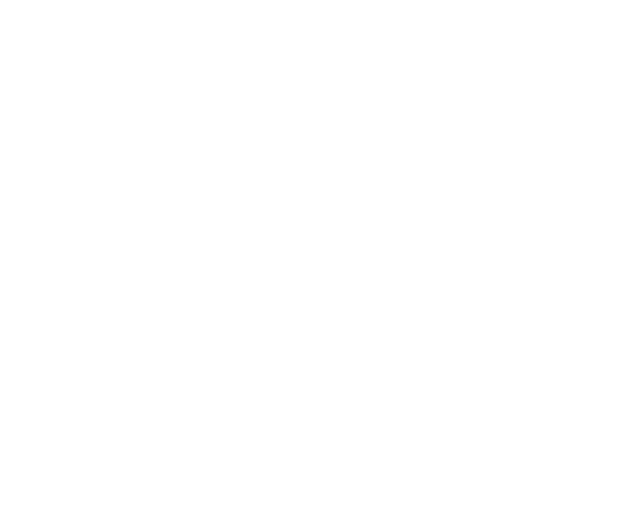
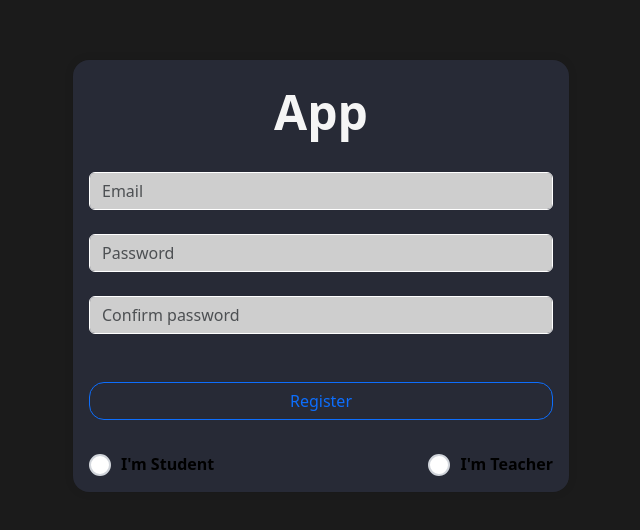
Before and after one commit to zBlasius/subjects_easy, a React (Create React App) app in the folder client/: page /register in a window 1280 px wide. Before the commit this address had no page. Shown: the part 124-654 px from the top of the page, without its empty margins (319-959 px from the left). Built offline with nearby package versions, Linux system fonts and the light colour scheme; no server answers.

Commit message:
fix: front styles

```diff
--- a/client/package.json
+++ b/client/package.json
@@ -13,6 +13,7 @@
     "axios": "^1.6.7",
     "bootstrap": "^5.3.3",
     "dotenv": "^16.4.5",
+    "primereact": "^10.7.0",
     "react": "^18.2.0",
     "react-bootstrap": "^2.10.1",
     "react-dom": "^18.2.0",
--- a/client/src/App.tsx
+++ b/client/src/App.tsx
@@ -13,6 +13,7 @@
 import NewCourse from './pages/NewCourse';
 import CourseDetails from './pages/CourseDetails';
 import NewVideo from './pages/NewVideo';
+import Register from './pages/Register';
 
 
 function App() {
@@ -51,6 +52,10 @@
       path:"/new-video/:courseId",
       element: <NewVideo/>
     },
+    {
+      path:"/register",
+      element: <Register/>
+    }
   ])
 
   function updateState(key:string, value:string) {
--- a/client/src/components/Input/index.tsx
+++ b/client/src/components/Input/index.tsx
@@ -8,13 +8,14 @@
   variant?: string;
   value?: string;
   placeholder?: string
+  type?: string
 }
 
-const MyInput = ({ onChange, label, variant = "primary", value, placeholder }: MyInputProps) => {
+const MyInput = ({ onChange, label, value, placeholder, type }: MyInputProps) => {
   return (
-    <Form.Group style={{width:'100%'}}>
+    <Form.Group style={{width:'100%', height:"100%"}}>
       <Form.Label>{label}</Form.Label>
-      <Form.Control className="input-main" type="text" onChange={onChange} value={value} placeholder={placeholder} />
+      <Form.Control type={type ?? "text"} style={{backgroundColor: '#cecece', border: '1px solid white'}} className="input-main" onChange={onChange} value={value} placeholder={placeholder} />
     </Form.Group>
   );
 }
--- /dev/null
+++ b/client/src/components/RadioGroup/index.scss
@@ -0,0 +1,8 @@
+.card-main{
+    box-shadow: 0 0 10px rgba(0, 0, 0, 0.1);
+}
+
+.backgroud-dark-theme{
+    background: #272A36;
+    color:white
+}
--- /dev/null
+++ b/client/src/components/RadioGroup/index.tsx
@@ -0,0 +1,35 @@
+import { ChangeEvent, useState } from "react";
+import "./index.scss";
+import { InputGroup, Form } from "react-bootstrap";
+import { RadioButton } from "primereact/radiobutton";
+
+interface MyInputProps {
+  onChange?: (event: ChangeEvent<HTMLInputElement>) => void;
+  options: {
+    value: string;
+    text: string;
+  }[];
+}
+
+const RadioGroup = ({ options, onChange }: MyInputProps) => {
+  const [ingredient, setIngredient] = useState("");
+
+  return (
+    <div style={{display:"flex", justifyContent:"space-between", width:"100%"}}>
+      {options.map((item) => (
+        <div className="flex align-items-center">
+          <RadioButton
+            name="pizza"
+            value={item}
+            onChange={(e) => setIngredient(item.value)}
+            checked={ingredient === item.value}
+            style={{marginRight:10}}
+          />
+          <label style={{fontWeight:600}} className="ml-2">{item.text}</label>
+        </div>
+      ))}
+    </div>
+  );
+};
+
+export default RadioGroup;
--- a/client/src/index.tsx
+++ b/client/src/index.tsx
@@ -1,19 +1,21 @@
-import React from 'react';
-import ReactDOM from 'react-dom/client';
-import './index.css';
-import App from './App';
-import {
-  BrowserRouter,
-} from "react-router-dom";
-import 'bootstrap/dist/css/bootstrap.min.css';
+import React from "react";
+import ReactDOM from "react-dom/client";
+import "./index.css";
+import App from "./App";
+import { BrowserRouter } from "react-router-dom";
+import "bootstrap/dist/css/bootstrap.min.css";
+import "primereact/resources/themes/lara-light-cyan/theme.css";
+import { PrimeReactProvider, PrimeReactContext } from "primereact/api";
 
 const root = ReactDOM.createRoot(
-  document.getElementById('root') as HTMLElement
+  document.getElementById("root") as HTMLElement
 );
 root.render(
   <React.StrictMode>
     <BrowserRouter>
-      <App />
+      <PrimeReactProvider>
+        <App />
+      </PrimeReactProvider>
     </BrowserRouter>
   </React.StrictMode>
 );
--- a/client/src/pages/Login/index.tsx
+++ b/client/src/pages/Login/index.tsx
@@ -1,4 +1,4 @@
-import React, { useContext, useState } from "react";
+import  { useContext, useState } from "react";
 import { useNavigate } from "react-router-dom";
 import MyInput from "../../components/Input";
 import CardCenter from "../../components/CardCenter";
@@ -6,23 +6,27 @@
 import './index.scss'
 import request from "../../utils/request";
 import DataContext from "../../data/Contesxt";
+import { TextColors } from "../../utils/STYLES";
 
 export default function Login() {
     const [pass, setPass] = useState<string>()
+    const [error, setError] = useState(false);
     const { setCourseList, setUser, user } = useContext(DataContext)
     const navigate = useNavigate();
 
     function login() {
-        request("/login", "GET", {
+        request("/login", "POST", {
             email: user?.toString(),
             password: pass?.toString()
         }).then(ret => {
-            console.log('teste', ret)
             if (ret.token) {
                 localStorage.setItem("Authorization", ret.token)
                 getCourseList();
                 navigate("/course-list")
             }
+        }).catch(err=>{
+            console.log('caiu aqui')
+            setError(true)
         })
     }
 
@@ -41,11 +45,12 @@
     return (
         <div>
             <CardCenter className="backgroud-dark-theme">
-                <span className="login-title"> Twygo </span>
+                <span className="login-title"> App </span>
 
                 <MyInput placeholder="Login" onChange={(e) => setUser(e.target.value)} />
-                <MyInput placeholder="Senha" onChange={(e) => setPass(e.target.value)} />
+                <MyInput type="password" placeholder="Senha" onChange={(e) => setPass(e.target.value)} />
 
+                {error && <span style={{color:TextColors.errorText, textAlign:'left', width:"100%"}}> * Login or password invalid </span>}
                 <div className="button-group">
 
                     <div className="login-button-section">
@@ -53,15 +58,8 @@
                         <a href="#"> Esqueci minha senha </a>
                     </div>
 
-                    <span style={{color:"whitesmoke"}}> -- ou -- </span>
 
-                    <div className="login-button-section">
-                        <MyButton variant="outline-primary" onClick={() => login()} label="Entrar com Google" />
-                        <MyButton variant="outline-primary" onClick={() => login()} label="Entrar com Github" />
-                    </div>
-
-                    <div className="line"> </div>
-                    <MyButton variant="outline-primary" disabled={true} label="Registre-se" />
+                    <MyButton variant="outline-primary" onClick={()=> navigate("/register")} label="Registre-se" />
                 </div>
 
 
--- /dev/null
+++ b/client/src/pages/Register/index.scss
@@ -0,0 +1,25 @@
+.register-title{
+    font-size: 3rem;
+    font-weight: 600;
+    color:whitesmoke
+}
+
+.button-group{
+    width: 100%;
+    margin: 3rem auto 2rem auto;
+}
+
+.login-button-section{
+    margin-bottom: 4em;
+    box-sizing: border-box;
+    display: flex;
+    flex-direction: column;
+    gap: .3rem;
+}
+
+.line{
+    border-top:.3px solid #cecece;
+    padding-bottom: 10px;
+    width: 100%;
+    margin: auto;
+}
--- /dev/null
+++ b/client/src/pages/Register/index.tsx
@@ -0,0 +1,82 @@
+import { useContext, useState } from "react";
+import { useNavigate } from "react-router-dom";
+import MyInput from "../../components/Input";
+import CardCenter from "../../components/CardCenter";
+import MyButton from "../../components/Button";
+import "./index.scss";
+import request from "../../utils/request";
+import DataContext from "../../data/Contesxt";
+import RadioGroup from "../../components/RadioGroup";
+
+export default function Register() {
+  const [pass, setPass] = useState<string>();
+  const { setCourseList, setUser, user } = useContext(DataContext);
+  const navigate = useNavigate();
+
+  function register() {
+    request("/register", "POST", {
+      email: user?.toString(),
+      password: pass?.toString(),
+    }).then((ret) => {
+      console.log("teste", ret);
+      if (ret.token) {
+        localStorage.setItem("Authorization", ret.token);
+        getCourseList();
+        navigate("/course-list");
+      }
+    });
+  }
+
+  function getCourseList() {
+    request("/list_all_course", "GET", {
+      email: user?.toString(),
+    })
+      .then((ret) => {
+        setCourseList(ret.list);
+      })
+      .catch((err) => {
+        console.error(err);
+        setCourseList([]);
+      });
+  }
+
+  return (
+    <div>
+      <CardCenter className="backgroud-dark-theme">
+        <span className="register-title"> App </span>
+
+        <MyInput
+          placeholder="Email"
+          onChange={(e) => setUser(e.target.value)}
+        />
+        <MyInput
+          type="password"
+          placeholder="Password"
+          onChange={(e) => setPass(e.target.value)}
+        />
+        <MyInput
+          type="password"
+          placeholder="Confirm password"
+          onChange={(e) => setPass(e.target.value)}
+        />
+
+        <div className="button-group">
+          <div className="register-button-section">
+            <MyButton
+              variant="outline-primary"
+              onClick={() => register()}
+              label="Register"
+            />
+          </div>
+        </div>
+
+        <RadioGroup
+          options={[
+            { value: "Student", text: "I'm Student" },
+            { value: "Teacher", text: "I'm Teacher" },
+          ]}
+        />
+      </CardCenter>
+    </div>
+  );
+}
--- /dev/null
+++ b/client/src/utils/STYLES.ts
@@ -0,0 +1,3 @@
+export const TextColors = {
+    errorText: "#A31B00"
+}
--- a/client/src/utils/request.ts
+++ b/client/src/utils/request.ts
@@ -1,9 +1,7 @@
 import axios from "axios";
-import dotenv from "dotenv";
-dotenv.config();
 
 type HttpMethod = "POST" | "GET" | "PUT" | "DELETE";
-const BASE_URL = process.env.BASE_URL;
+const BASE_URL = process.env.REACT_APP_BASE_URL;
 export default async function request(path: string, method: HttpMethod, data?: object) {
 
     const config = {
@@ -13,11 +11,13 @@
     }
 
     if (method == "GET") {
-        const response = await axios.get(`${BASE_URL}${path}`, { params: data, ...config })
+        const response = await axios.get(`${BASE_URL}/api${path}`, { params: data, ...config })
         return response.data;
     }
 
-    const response = await axios.post(`${BASE_URL}${path}`, { data }, config)
+
+
+    const response = await axios.post(`${BASE_URL}/api${path}`, { data }, config)
     return response.data;
 
 }
```
Also changed, not shown: 1 other file (tests, documents, lock files or other folders).
